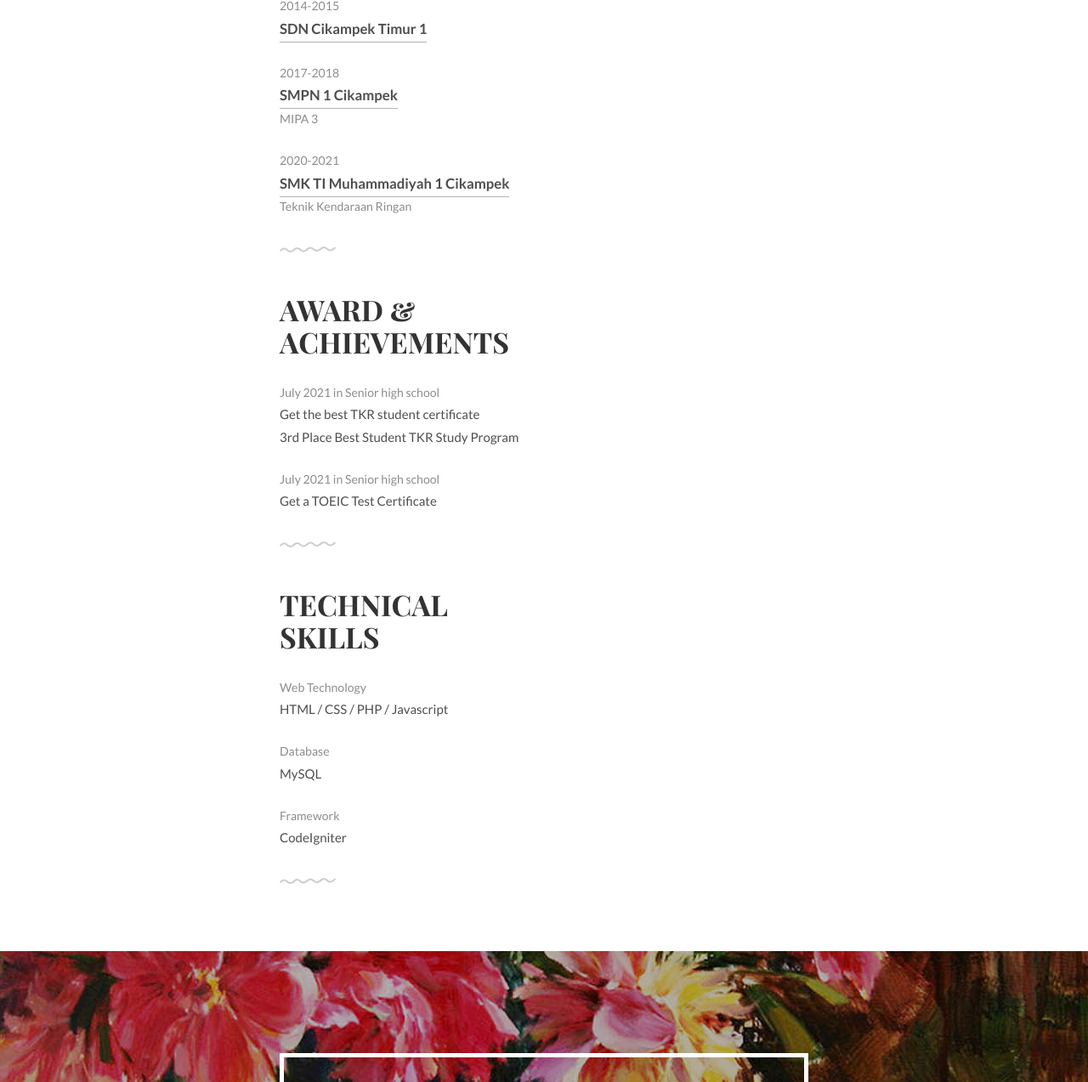
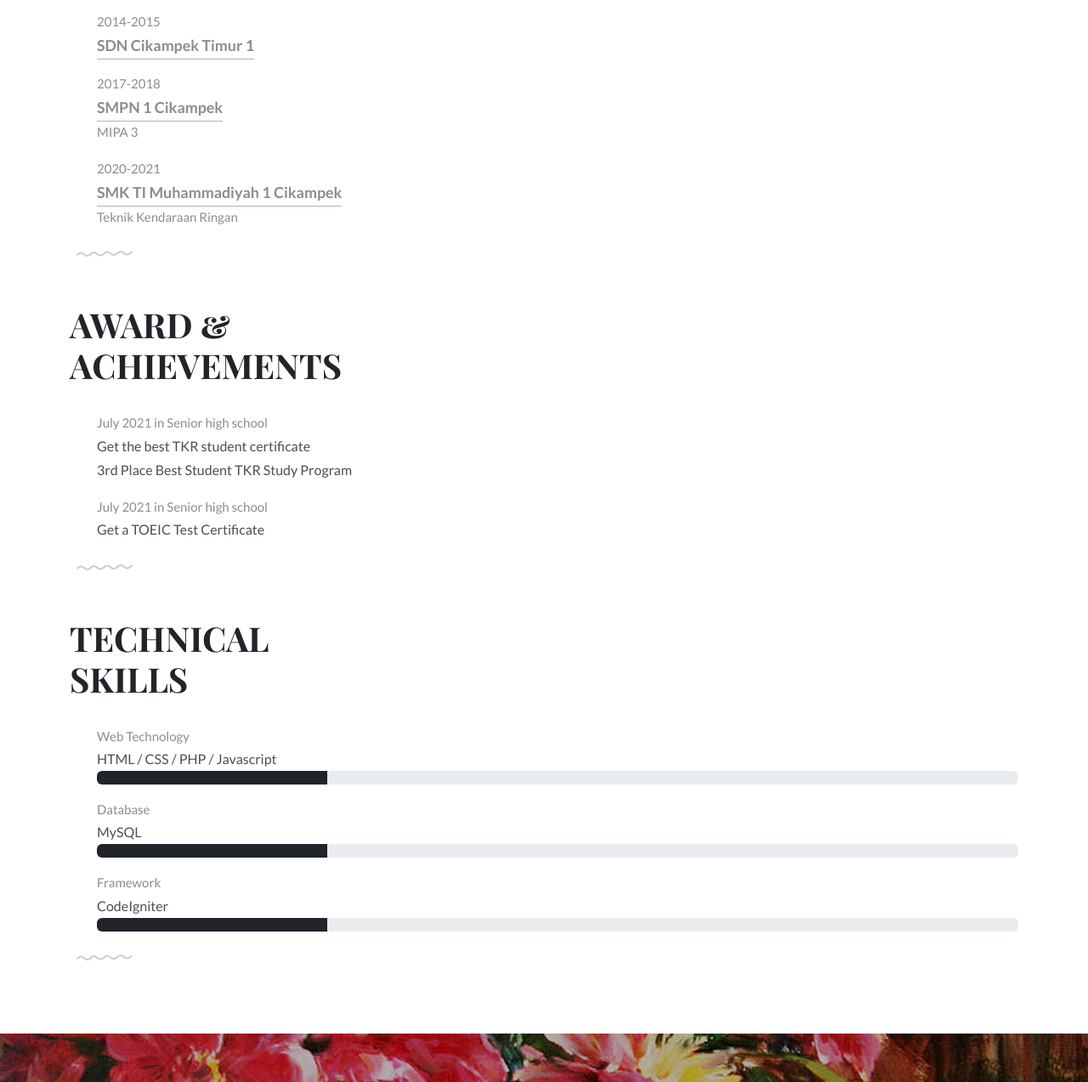
Before and after one commit to BayuPrasetya99/bayuprasetya99.github.io, a plain HTML site: page index.html in a window 1280 px wide. Shown: the part 622-1895 px from the top of the page at 85% size. Drawn offline with nearby package versions, Linux system fonts and the light colour scheme.

Commit message:
second commit

```diff
--- a/index.html
+++ b/index.html
@@ -13,6 +13,8 @@
     <link rel="shortcut icon" href="img/favicon.jpg" />
 	<link href='https://fonts.googleapis.com/css?family=Playfair+Display+SC:700' rel='stylesheet' type='text/css'>
 	<link href='https://fonts.googleapis.com/css?family=Lato:400,700' rel='stylesheet' type='text/css'>
+	<link href="https://cdn.jsdelivr.net/npm/bootstrap@5.3.0-alpha3/dist/css/bootstrap.min.css" rel="stylesheet" integrity="sha384-KK94CHFLLe+nY2dmCWGMq91rCGa5gtU4mk92HdvYe+M/SXH301p5ILy+dN9+nJOZ" crossorigin="anonymous">
+
 	<style>
 		.intro h1:before {
 			/* Edit this with your name or anything else */
@@ -46,7 +48,7 @@
 			<p>Hi, I’m Bayu Prasetya</p>
 			<div class="units-row units-split wrap">
 				<div class="unit-20">
-					<img src="img/prfl.jpg" alt="Avatar">
+					<img src="img/byu.jpg" alt="Avatar">
 				</div>
 				<div class="unit-80">
 					<h1>
@@ -66,16 +68,16 @@
 			<h1>Education</h1>
 			<ul class="work-list">
 				<li>2014-2015</li>
-				<li><a href="#">SDN Cikampek Timur 1</a></li>
+				<li><a>SDN Cikampek Timur 1</a></li>
 			</ul>
 			<ul class="work-list">
 				<li>2017-2018</li>
-				<li><a href="#">SMPN 1 Cikampek</a></li>
+				<li><a>SMPN 1 Cikampek</a></li>
 				<li>MIPA 3</li>
 			</ul>
 			<ul class="work-list">
 				<li>2020-2021</li>
-				<li><a href="#">SMK TI Muhammadiyah 1 Cikampek</a></li>
+				<li><a>SMK TI Muhammadiyah 1 Cikampek</a></li>
 				<li>Teknik Kendaraan Ringan</li>
 			</ul>
 		</div>
@@ -104,14 +106,23 @@
 			<ul class="skill-list list-flat">
 				<li>Web Technology</li>
 				<li>HTML / CSS / PHP / Javascript</li>
+				<div class="progress" role="progressbar" aria-label="Basic example" aria-valuenow="25" aria-valuemin="0" aria-valuemax="100">
+					<div class="progress-bar text-bg-dark" style="width: 25%"></div>
+				</div>
 			</ul>
 			<ul class="skill-list list-flat">
 				<li>Database</li>
 				<li>MySQL</li>
+				<div class="progress" role="progressbar" aria-label="Basic example" aria-valuenow="25" aria-valuemin="0" aria-valuemax="100">
+					<div class="progress-bar text-bg-dark" style="width: 25%"></div>
+				</div>
 			</ul>
 			<ul class="skill-list list-flat">
 				<li>Framework</li>
 				<li>CodeIgniter</li>
+				<div class="progress" role="progressbar" aria-label="Basic example" aria-valuenow="25" aria-valuemin="0" aria-valuemax="100">
+					<div class="progress-bar text-bg-dark" style="width: 25%"></div>
+				</div>
 			</ul>
 		</div>
 	</div>
@@ -145,10 +156,11 @@
 	<script src="js/typed.min.js"></script>
     <script src="js/kube.min.js"></script>
     <script src="js/site.js"></script>
+	<script src="https://cdn.jsdelivr.net/npm/bootstrap@5.3.0-alpha3/dist/js/bootstrap.bundle.min.js" integrity="sha384-ENjdO4Dr2bkBIFxQpeoTz1HIcje39Wm4jDKdf19U8gI4ddQ3GYNS7NTKfAdVQSZe" crossorigin="anonymous"></script>
     <script>
 		function newTyped(){}$(function(){$("#typed").typed({
 		// Change to edit type effect
-		strings: ["Your Heart", "your galaxy", "everywhere"],
+		strings: ["Cijalu", "Cikampek", "Karawang"],
 
 		typeSpeed:90,backDelay:700,contentType:"html",loop:!0,resetCallback:function(){newTyped()}}),$(".reset").click(function(){$("#typed").typed("reset")})});
     </script>
--- a/scss/custom.scss
+++ b/scss/custom.scss
@@ -120,7 +120,7 @@
 }
 
 .quote {
-	background: url(../img/bg.jpg);
+	background: url(../img/bgr.jpg);
 	padding: 20px 0px;
 	margin-top: 120px;
 
```
Also changed, not shown: css/custom.css, img/bgr.jpg (added), img/byu.jpg (added), img/prfl.jpg (deleted).
